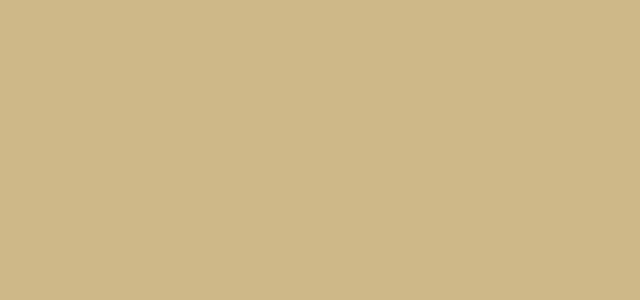
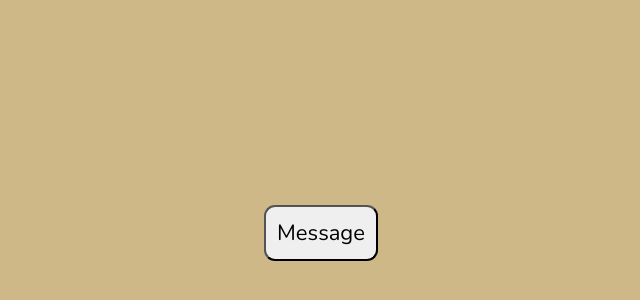
Before and after one commit to AdityaGupta03/PurdueHub, a React (Create React App) app in the folder register_ui/register-ui/: page /testpf in a window 1280 px wide. Before the commit this address had no page. Shown: the part 178-478 px from the top of the page, without its empty margins (319-959 px from the left). Built offline with nearby package versions, Linux system fonts and the light colour scheme.

Commit message:
test page with message

```diff
--- a/register_ui/register-ui/src/App.css
+++ b/register_ui/register-ui/src/App.css
@@ -163,3 +163,12 @@ button {
 .link:hover {
   text-decoration: underline;
 }
+
+.messaging {
+  background-color: #000;
+  float:right;
+  border-radius: 25px;
+  padding: 20px;
+  width: 200px;
+  height: 150px;
+}
--- a/register_ui/register-ui/src/App.js
+++ b/register_ui/register-ui/src/App.js
@@ -19,6 +19,7 @@ import {BrowserRouter, Route, Routes} from 'react-router-dom';
 import './App.css' // This is a temporary file pulled from tutorial
 import DeleteAccount from './DeleteAccount';
 import Settings from './Settings';
+import TestProfile from './TestProfile';
 
 function App() {
 
@@ -48,6 +49,7 @@ function App() {
         <Route path='/feedback' element={<Feedback />} />
         <Route path='/delete' element={<DeleteAccount />} />
         <Route path='/settings' element={<Settings />} />
+        <Route path='/testpf' element={<TestProfile />} />
 
       </Routes>
     </BrowserRouter>
--- /dev/null
+++ b/register_ui/register-ui/src/TestProfile.js
@@ -0,0 +1,22 @@
+import React, { useState } from 'react'
+
+function TestProfile() {
+    const[isMessaging, setIsMessageing] = useState(false);
+
+    const messageUser = () => {
+        setIsMessageing(true);
+    }
+
+    return (
+        <div>
+            <button onClick={messageUser}>Message</button>
+            { isMessaging && (
+                <div className='messaging'>
+                    <h1>Message:</h1>
+                </div>
+            )}
+        </div>
+    )
+}
+
+export default TestProfile
--- a/register_ui/register-ui/src/ViewProfile.js
+++ b/register_ui/register-ui/src/ViewProfile.js
@@ -13,7 +13,6 @@ function ViewProfile() {
     const [ isBlocked, setIsBlocked ] = useState(false); // not blocked yet
     const [ isBanned, setIsBanned ] = useState(false); // not banned yet
     const[isFollow, setIsFollow] = useState(false); // not followed yet
-
     // INITIAL RENDERING
 
     // test
```
